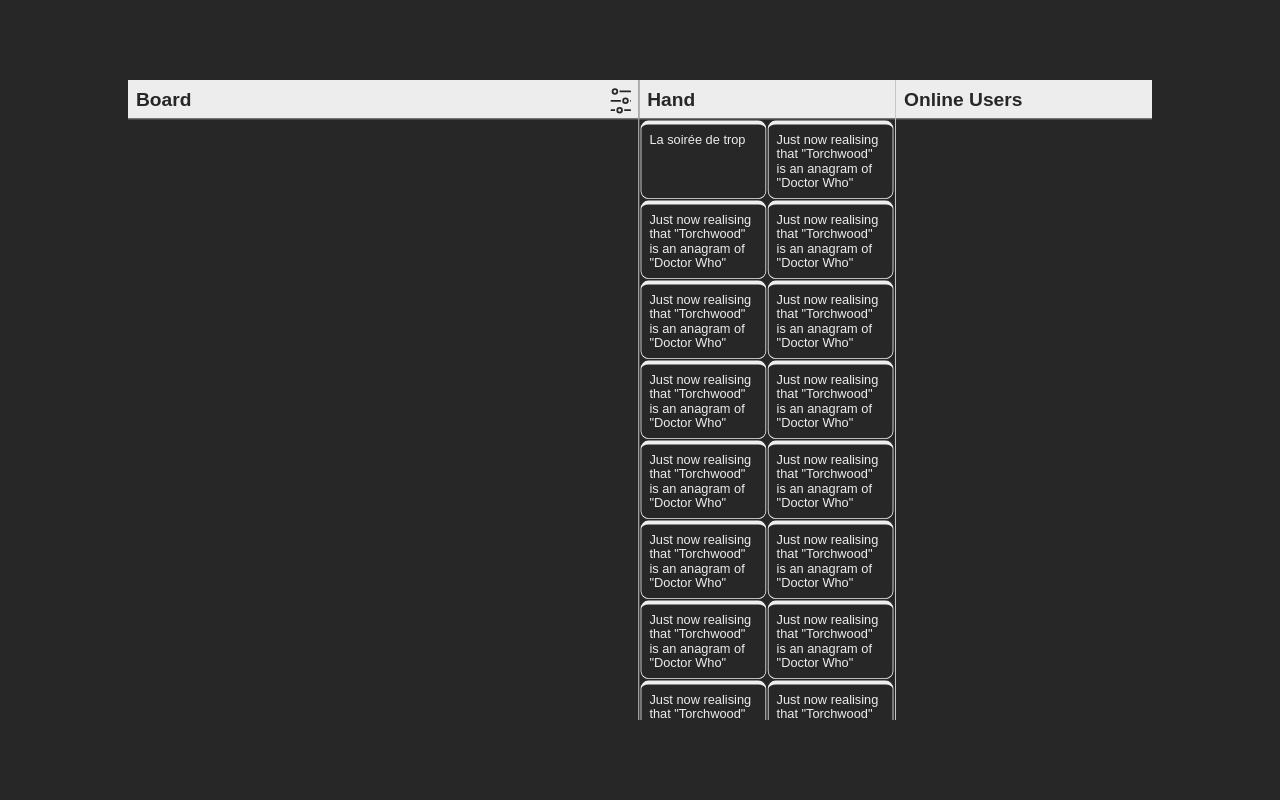
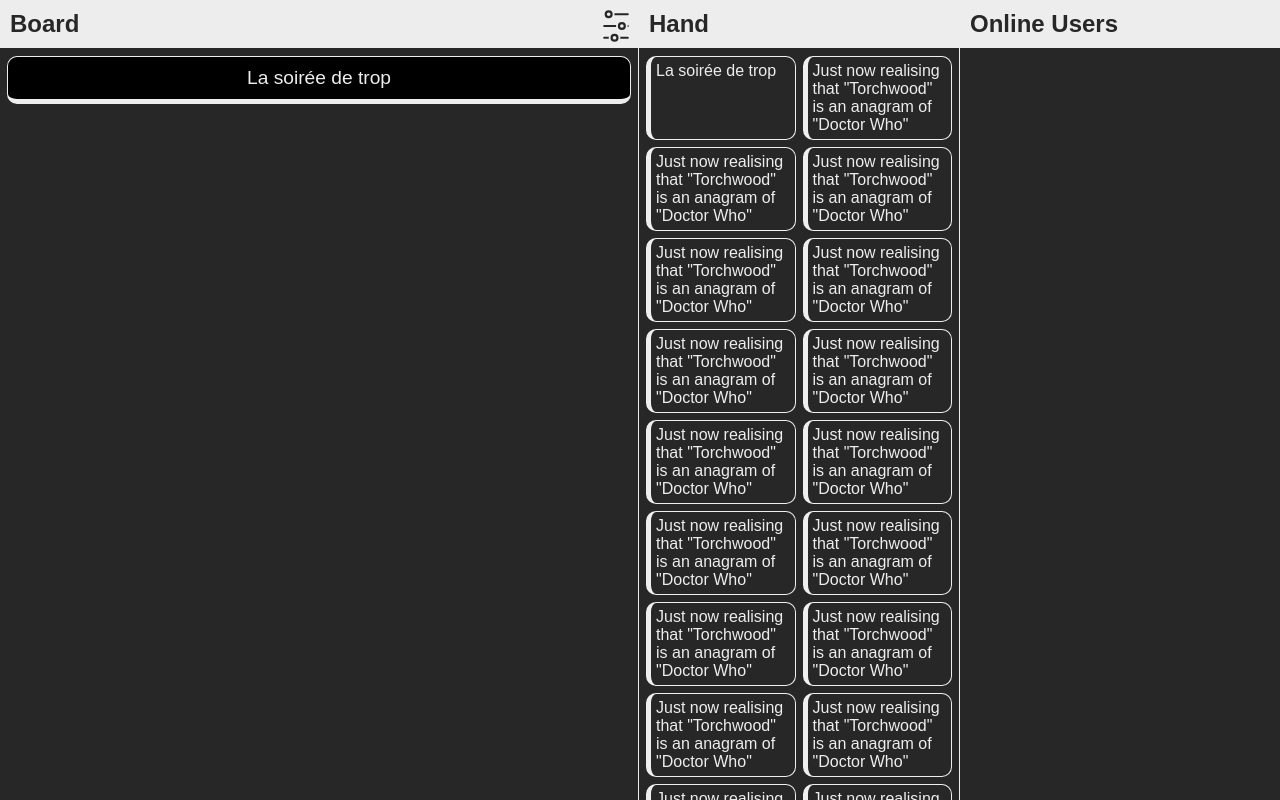
Before and after one commit to kdouveno/BMC, a website: page public/index.html in a window 1280 px wide. Drawn offline with nearby package versions, Linux system fonts and the light colour scheme; files that its build step writes are made by us from their sources.

Commit message:
More or less finished base design for the desktop hand. debuted board's call design

```diff
--- a/public/index.html
+++ b/public/index.html
@@ -10,6 +10,7 @@
 		<link rel="stylesheet" href="style/ui.form.css"/>
 		<link rel="stylesheet" href="style/ui.users.css"/>
 		<link rel="stylesheet" href="style/ui.cards.css"/>
+		<link rel="stylesheet" href="style/ui.board.css"/>
 		<link rel="stylesheet" href="style/menus.css"/>
 		<link rel="stylesheet" href="style/alert.css"/>
 		<script src="https://ajax.googleapis.com/ajax/libs/jquery/3.3.1/jquery.min.js"></script>
@@ -208,8 +209,13 @@
 							</svg>
 						</div>
 					</div>
+
 					<div id="boardContent" class="content">
-
+						<div class="card">
+							<div class="content">
+								La soirée de trop
+							</div>
+						</div>
 					</div>
 				</div>
 				<div id="hand">
--- a/public/style/global.css
+++ b/public/style/global.css
@@ -22,7 +22,7 @@
 	color: var(--pc);
 	font-family: "Arial";
 	overflow: hidden;
-	transform: scale(.8);
+	/* transform: scale(.8); */
 }
 *::selection{
 	background: var(--pc);
--- /dev/null
+++ b/public/style/ui.board.css
@@ -0,0 +1,17 @@
+#call {
+	font-size: 1.5em;
+	background: radial-gradient(ellipse at top, rgba(0,0,0,1) 10%, rgba(0,0,0,0) 100%);
+	text-align: center;
+	padding: 10px 20%;
+}
+#board .card{
+	border-bottom-width: 5px;
+	border-left-width: 1px;
+	background-color: black;
+	text-align: center;
+	padding: 10px;
+	font-size: 1.2em;
+}
+#boardContent {
+	padding: var(--padding);
+}
--- a/public/style/ui.cards.css
+++ b/public/style/ui.cards.css
@@ -2,9 +2,9 @@
 	display: grid;
 	grid-template-columns: repeat(calc(var(--pw) / 10), 1fr);
 	grid-auto-rows: auto;
-	grid-gap: 2px;
-	padding: 2px;
-	--pc: #efefef
+	grid-gap: var(--padding);
+	padding: var(--padding);
+	--pc: #efefef;
 }
 @media screen and (max-aspect-ratio: 4/3){
 	#handContent{
@@ -21,15 +21,26 @@
 	#handContent>.wrapper>div{
 
 	}
+	.card{
+		max-width: 23vw;
+		text-align: left;
+	}
 }
 .card{
 	border: 1px solid var(--pc);
-	padding: 10px;
+	padding: 5px;
 	box-sizing: border-box;
 	border-radius: 10px;
-	border-top-width: 5px;
-	max-width: calc(var(--panel-width) / 2);
+	border-left-width: 5px;
+	text-align: left;
+	background-color: var(--bc);
+	transition: transform calc(1.5s * var(--at)) var(--tf);
+	/* max-width: calc(var(--panel-width) / 2); */
 
 	/* background-color: var(--pc); */
 	/* color: var(--bc); */
 }
+#hand .card:hover{
+	transform: matrix(1.05,0.00,0.00,1.05,-3.5,0);
+
+}
--- a/public/style/ui.css
+++ b/public/style/ui.css
@@ -4,6 +4,7 @@
 	overflow: hidden;
 	--pw: 20;
 	--panel-width: calc(var(--pw) * 1em);
+	--padding: 7px;
 	background-color: var(--pc);
 }
 #uiWrapper {
@@ -13,22 +14,7 @@
 	grid-template: "a b c" 1fr / 1fr var(--panel-width) var(--panel-width);
 	grid-gap: 1px;
 }
-@media screen and (max-aspect-ratio: 4/3){
 
-	#uiWrapper{
-		width: calc(100vw + var(--panel-width) + 1px);
-		grid-template:	"a c" 1fr
-						"b c" var(--panel-width) / 1fr var(--panel-width);
-	}
-	#users.shown{
-		transform: translateX(calc((var(--panel-width) + 1px) * -1));
-	}
-	#uiWrapper>div>.content {
-		overflow-x: scroll;
-
-	}
-
-}
 #uiWrapper>div{
 	background-color: var(--bc);
 	display: flex;
@@ -90,3 +76,20 @@
 .navLogos>svg{
 	height: 100%;
 }
+
+@media screen and (max-aspect-ratio: 4/3){
+
+	#uiWrapper{
+		width: calc(100vw + var(--panel-width) + 1px);
+		grid-template:	"a c" 1fr
+						"b c" var(--panel-width) / 1fr var(--panel-width);
+	}
+	#users.shown{
+		transform: translateX(calc((var(--panel-width) + 1px) * -1));
+	}
+	#uiWrapper>div>.content {
+		overflow-y: hidden;
+		overflow-x: scroll;
+	}
+
+}
--- a/public/style/ui.users.css
+++ b/public/style/ui.users.css
@@ -33,7 +33,7 @@
 	--pc: #ff3030;
 	--delay: 0s;
 	box-sizing: border-box;
-	margin: 2px;
+	margin: var(--padding);
 	width: calc(100% - 4px);
 	border: 1px solid var(--pc);
 	border-left-width: 5px;
```
